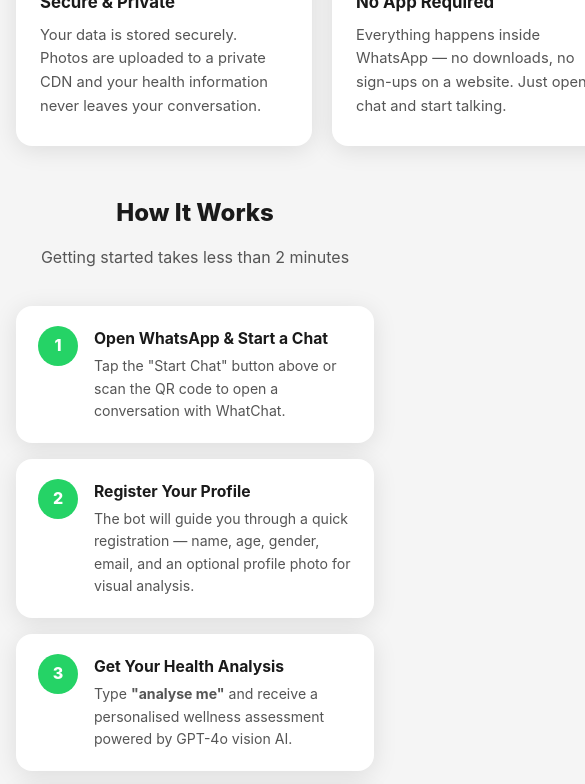
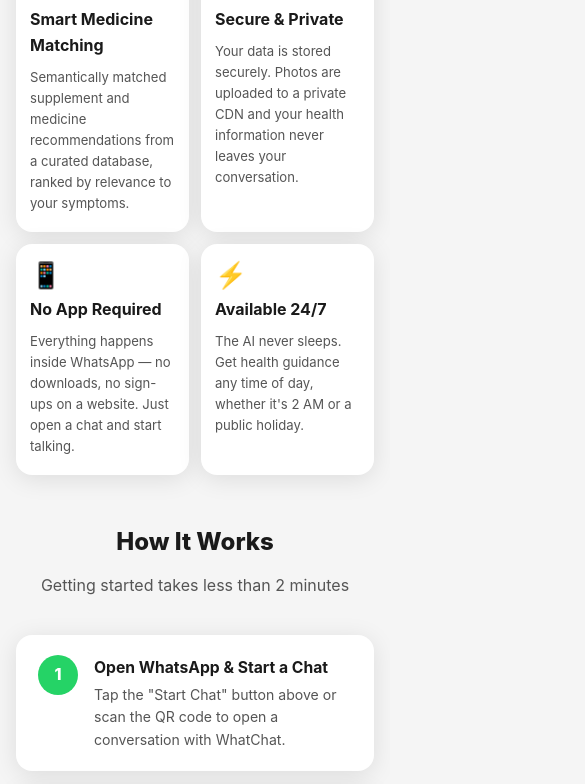
Before and after one commit to jitshomeopathy-alt/whatchat, a website: page website/index.html in a window 390 px wide. Shown: the part 486-1270 px from the top of the page, 585 px wide, since content can reach past the window. Drawn offline with Linux system fonts and the light colour scheme.

Commit message:
mobile responsive, wa question btns etc

```diff
--- a/website/index.html
+++ b/website/index.html
@@ -313,6 +313,21 @@
         }
         .features {
           padding: 0 16px 48px;
+          grid-template-columns: repeat(2, 1fr);
+          gap: 12px;
+        }
+        .card {
+          padding: 18px 14px;
+        }
+        .card-icon {
+          font-size: 1.6rem;
+          margin-bottom: 10px;
+        }
+        .card h3 {
+          font-size: 1rem;
+        }
+        .card p {
+          font-size: 0.82rem;
         }
         .section,
         .bottom-cta {
```
Also changed, not shown: src/conversation/flows/registration.js (+18 -5 lines).
